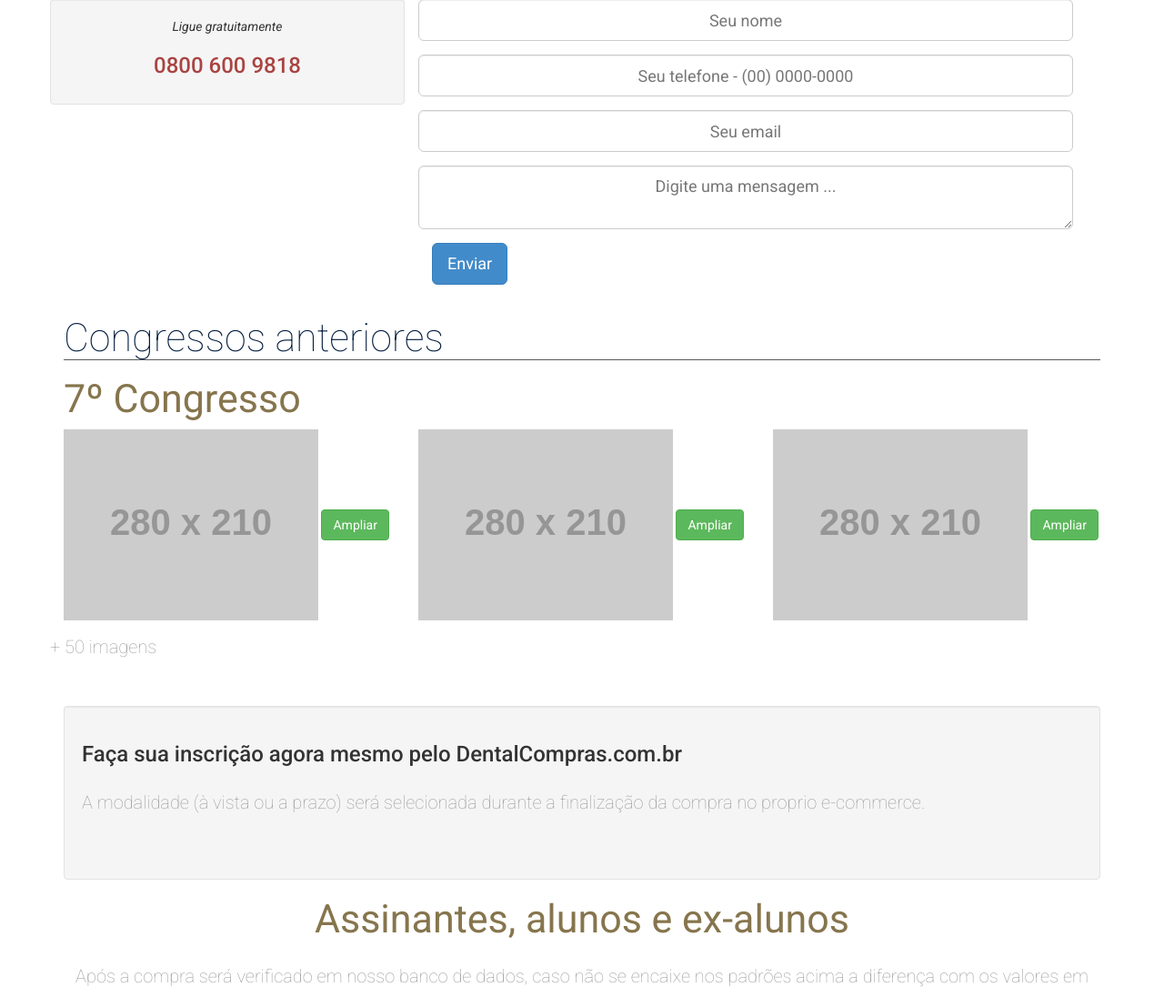
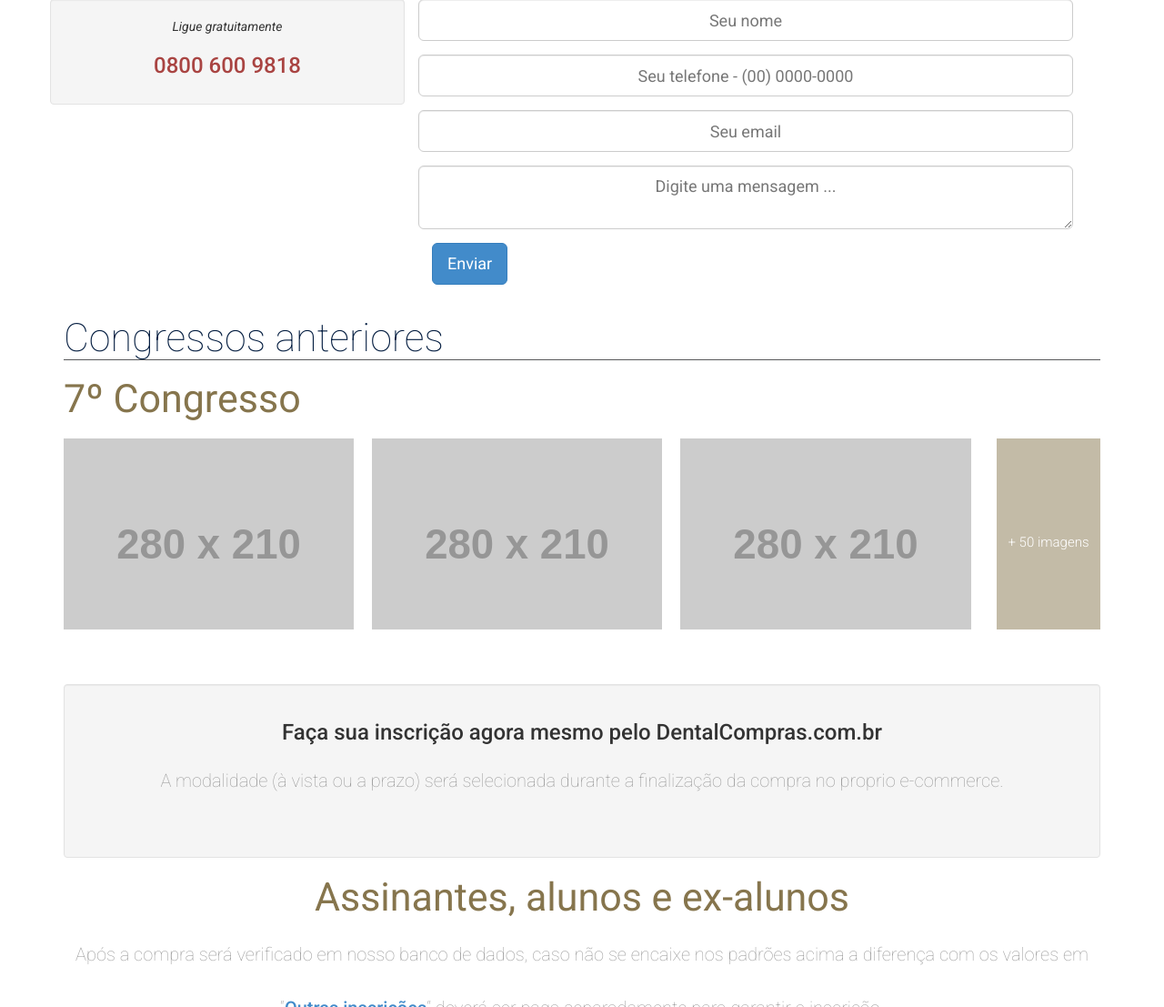
Before and after one commit to dentalpress/congresso, a PHP site: page / in a window 1280 px wide. Shown: the part 5393-6500 px from the top of the page at 91% size. Run offline with PHP 8.4, Linux system fonts and the light colour scheme; grey boxes labelled with a size stand in for pictures from a placeholder-image service; style sheets or scripts are compiled from the project's sources; some libraries are stand-ins or nearby versions.

Commit message:
Style:less:geral.style: Configura galeria de imagens

```diff
--- a/assets/library/less/geral.style.less
+++ b/assets/library/less/geral.style.less
@@ -100,3 +100,93 @@ p {
     }
 
 }
+
+// Configura galeria de imagens
+.figure-group {
+    .clearboth();
+    margin-bottom: 50px;
+
+    // Itens da galeria como fotos e botoes
+    .figure-group-item {
+        padding: 0px;
+        overflow: hidden;
+        text-decoration: none;
+        color: inherit;
+
+        // Imagem do item
+        img {
+            min-width: 100%;
+            min-height: 100%;
+        }
+
+        // Botão
+        .figure-group-item-btn {
+            font-weight: 200;
+            color: white;
+            display: inline-block;
+            position: absolute;
+            top: 37%;
+            right: 42%;
+            opacity: 0;
+        }
+
+        // Mouse em cima
+        &:hover{
+
+            // Configura quando o botão
+            .figure-group-item-btn{ opacity: 0.7; }
+        }
+    }
+
+    // Botão de exibir outros itens
+    .figure-group-item-mais {
+        font-size: 24px;
+        font-weight: 100;
+        text-align: center;
+        color: white;
+        background-color: rgb(171, 159, 131);
+        opacity: 0.7;
+        cursor: pointer;
+
+        // Quando o mouse encima
+        &:hover{ opacity: 1; }
+    }
+
+
+
+    // Configura tamanhos //
+    // Configura os tamanhos dos itens
+    .figure-group-item {
+
+        // Quando MD: >= 992px
+        &.col-md-4{
+            width: 28%;
+            height: 210px;
+            margin: 10px;
+
+            // remove a primeira margin
+            &:first-child {margin-left:0;}
+
+            // remove a ultima margin
+            &:last-child {margin-right:0;}
+
+            // Configura tamanho do icone
+            .figure-group-item-btn{ font-size: 53px; }
+        }
+    }
+
+    // Configura tamanho de "exibir mais"
+    .figure-group-item-mais {
+
+        // Quando MD: >= 992px
+        &.col-md-1 {
+            font-size: 15px;
+            font-weight: 300;
+            float: right;
+            width: 10%;
+            height: 210px;
+            margin: 10px 0;
+            padding: 85px 0 0 0;
+        }
+    }
+}
--- a/index.html
+++ b/index.html
@@ -467,24 +467,24 @@
                     <h1>7º Congresso</h1>
 
                     <!-- Galeria de fotos -->
-                    <div class="figure-group row">
+                    <div class="figure-group">
 
                         <a class="figure-group-item col-md-4" href="#" title="...">
                             <img src="http://placehold.it/280x210" alt="...">
-                            <span class="btn btn-success">Ampliar</span>
+                            <span class="figure-group-item-btn glyphicon glyphicon-fullscreen"></span>
                         </a>
 
                         <a class="figure-group-item col-md-4" href="#" title="...">
                             <img src="http://placehold.it/280x210" alt="...">
-                            <span class="btn btn-success">Ampliar</span>
+                            <span class="figure-group-item-btn glyphicon glyphicon-fullscreen"></span>
                         </a>
 
                         <a class="figure-group-item col-md-4" href="#" title="...">
                             <img src="http://placehold.it/280x210" alt="...">
-                            <span class="btn btn-success">Ampliar</span>
+                            <span class="figure-group-item-btn glyphicon glyphicon-fullscreen"></span>
                         </a>
 
-                        <p class="figure-group-item-mais">+ 50 imagens</p>
+                        <p class="figure-group-item-mais col-md-1">+ 50 imagens</p>
                     </div>
                 </article>
             </section>
@@ -495,7 +495,7 @@
                 <!-- Aviso de redirecionamento para a finalização da compra -->
                 <article class="segmento-item">
 
-                    <div class="well">
+                    <div class="well text-center">
 
                         <h2>Faça sua inscrição agora mesmo pelo DentalCompras.com.br</h2>
                         <p>A modalidade (à vista ou a prazo) será selecionada durante a finalização da compra no proprio e-commerce.</p>
```
